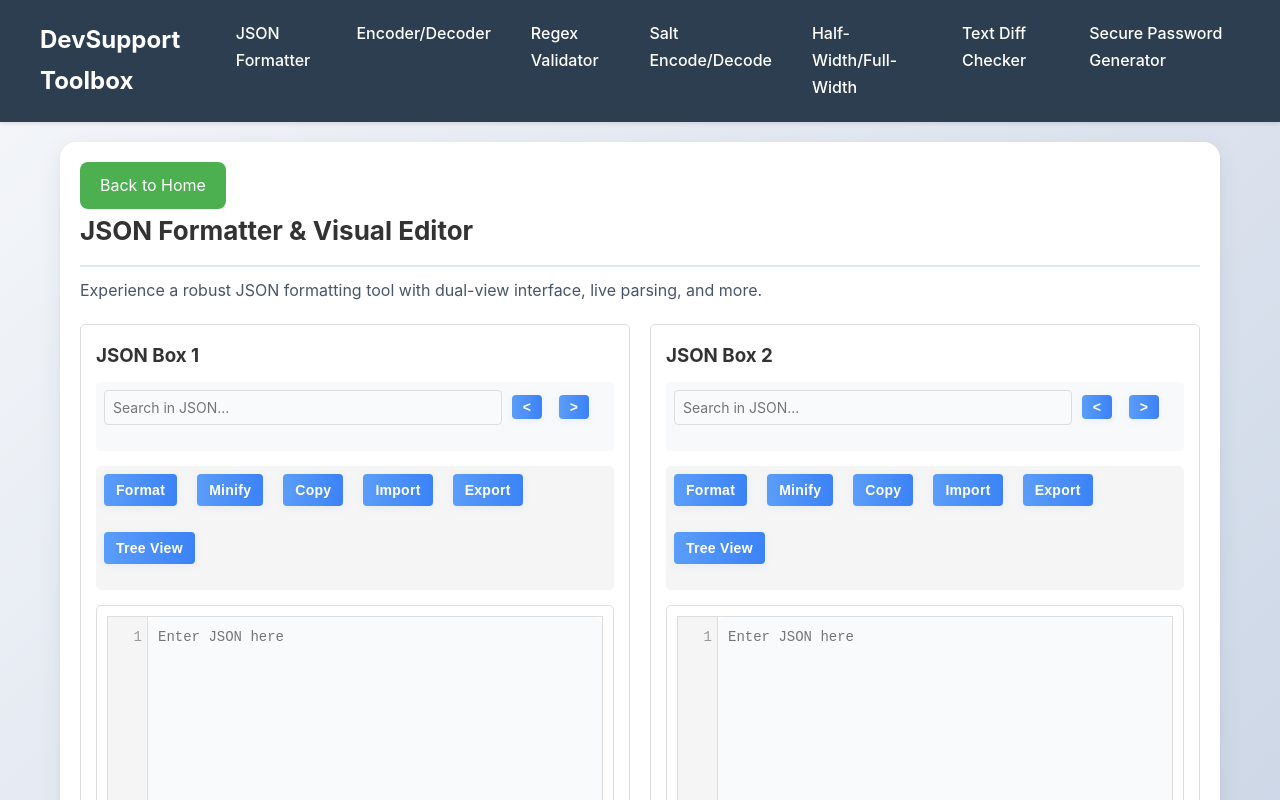
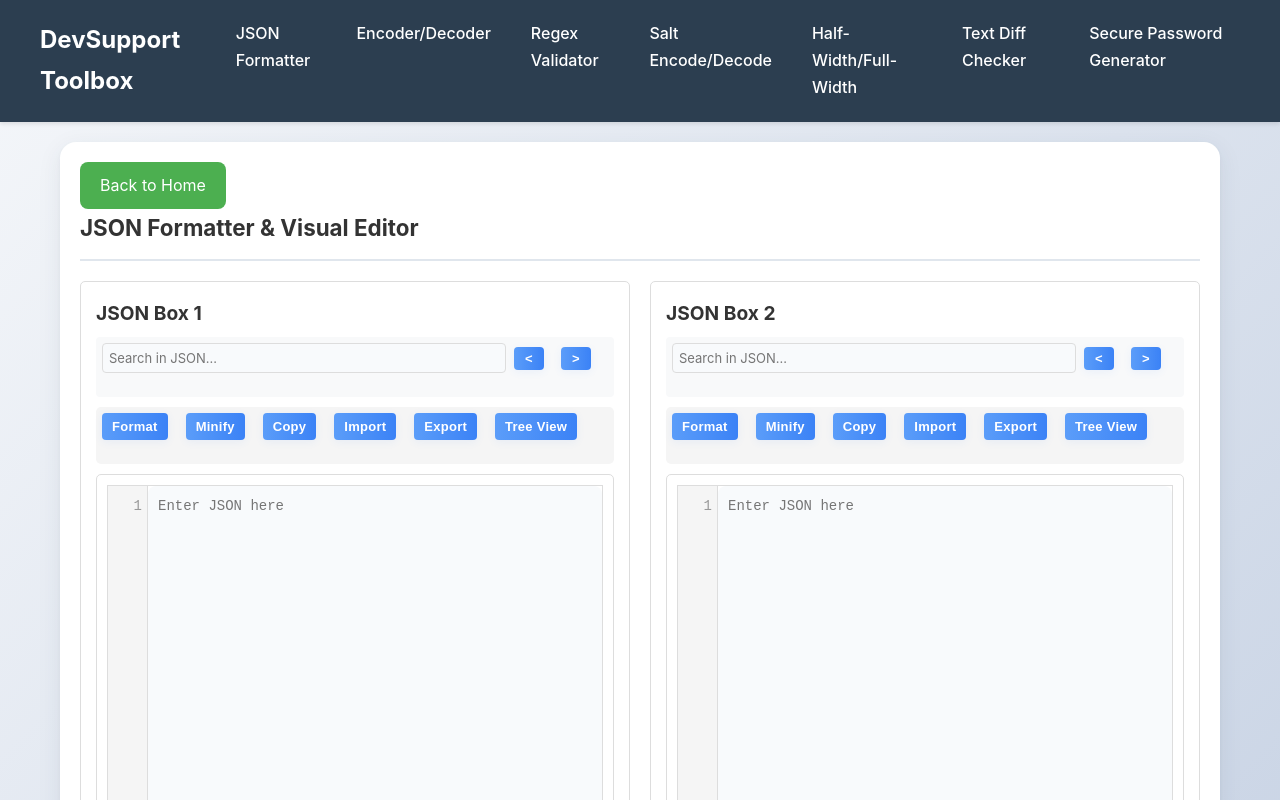
Before and after one commit to kimijanai/ultimatetool, a React (Vite) app: page /json-formatter in a window 1280 px wide. Shown: the top 800 px of the page. Built offline with nearby package versions, Linux system fonts and the light colour scheme.

Commit message:
update json formatter

```diff
--- a/src/components/JSONFormatter.css
+++ b/src/components/JSONFormatter.css
@@ -6,8 +6,9 @@
 }
 
 .json-formatter-container h2 {
-  margin-bottom: 10px;
+  margin-bottom: 8px;
   color: #333;
+  font-size: 1.4em;
 }
 
 .json-boxes-container {
@@ -28,28 +29,29 @@
 
 .json-box h3 {
   margin-top: 0;
-  margin-bottom: 10px;
+  margin-bottom: 8px;
   color: #333;
+  font-size: 1.2em;
 }
 
 .box-toolbar {
   display: flex;
   flex-wrap: wrap;
-  gap: 8px;
-  margin-bottom: 15px;
-  padding: 8px;
+  gap: 6px;
+  margin-bottom: 10px;
+  padding: 6px;
   background-color: #f5f5f5;
   border-radius: 5px;
 }
 
 button {
-  padding: 8px 12px;
+  padding: 6px 10px;
   background-color: #4a90e2;
   color: white;
   border: none;
   border-radius: 4px;
   cursor: pointer;
-  font-size: 14px;
+  font-size: 13px;
   transition: background-color 0.2s;
 }
 
@@ -68,20 +70,20 @@ button.active {
 
 .search-bar {
   display: flex;
-  gap: 10px;
-  margin-bottom: 15px;
+  gap: 8px;
+  margin-bottom: 10px;
   align-items: center;
   background-color: #f8f9fa;
-  padding: 8px;
+  padding: 6px;
   border-radius: 4px;
 }
 
 .search-bar input {
   flex: 1;
-  padding: 8px;
+  padding: 6px;
   border: 1px solid #ddd;
   border-radius: 4px;
-  font-size: 14px;
+  font-size: 13px;
   min-width: 0;
 }
 
@@ -301,3 +303,30 @@ button.active {
     flex: 1 0 calc(33% - 5px);
   }
 }
+
+.toolbar-row {
+  display: flex;
+  align-items: center;
+  gap: 4px;
+  margin-bottom: 6px;
+  height: 32px;
+  padding: 0 2px;
+}
+
+.toolbar-btn {
+  padding: 2px 8px;
+  font-size: 12px;
+  height: 26px;
+  min-width: 0;
+}
+
+.search-input {
+  padding: 2px 6px;
+  font-size: 12px;
+  height: 26px;
+  border-radius: 4px;
+  border: 1px solid #ccc;
+  width: 110px;
+  min-width: 0;
+  margin-left: 4px;
+}
--- a/src/components/JSONFormatter.jsx
+++ b/src/components/JSONFormatter.jsx
@@ -341,7 +341,7 @@ function JSONFormatter() {
     <div className="tool-container json-formatter-container">
       <Link to="/" className="back-to-home">Back to Home</Link>
       <h2>JSON Formatter & Visual Editor</h2>
-      <p>Experience a robust JSON formatting tool with dual-view interface, live parsing, and more.</p>
+
 
 
 
```
